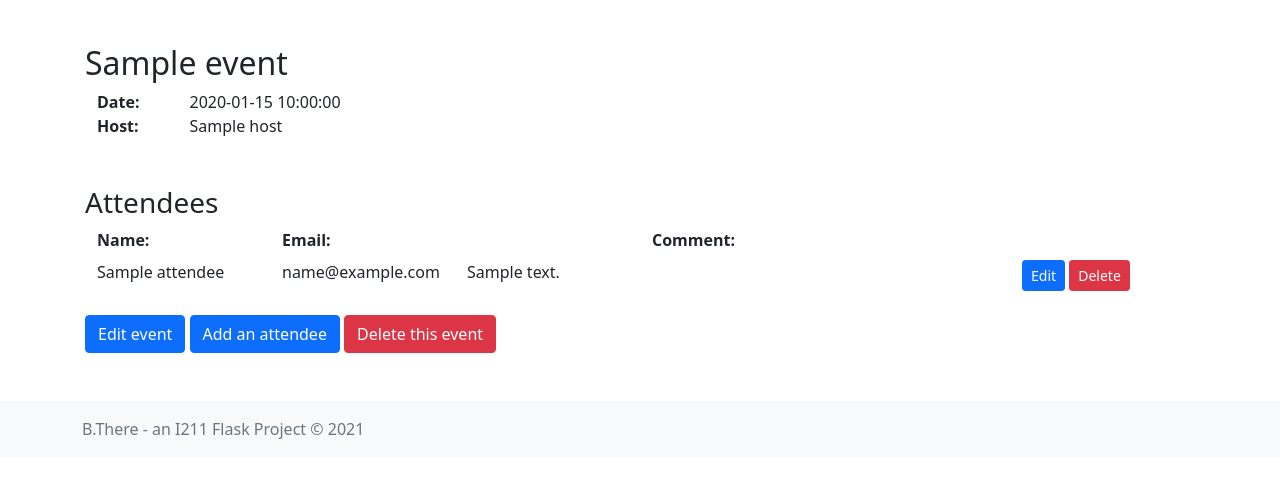
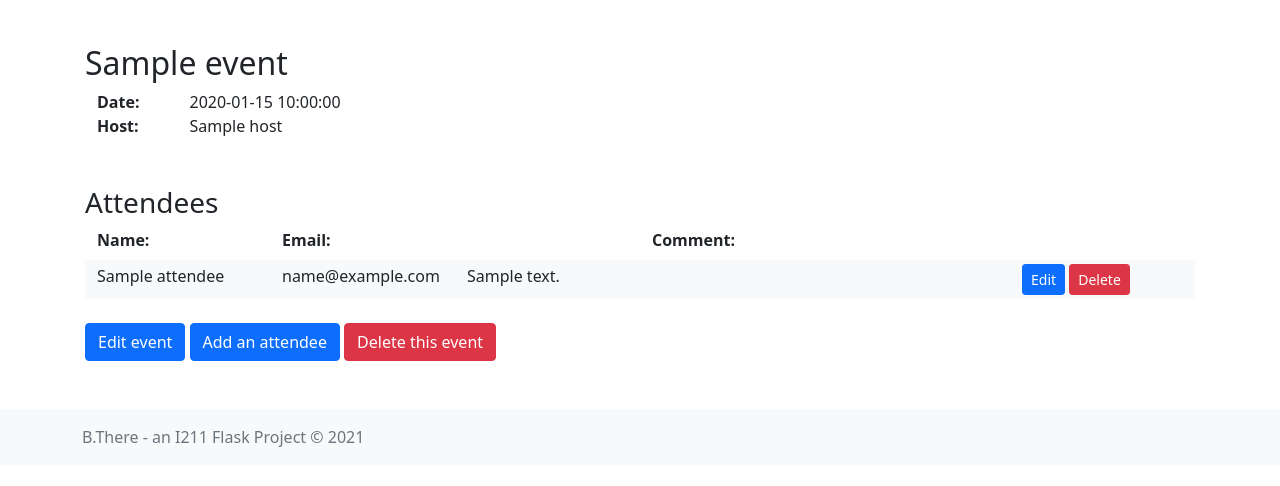
Before and after one commit to simlee009/i211_flask, a Flask app: template templates/event.html in a window 1280 px wide. Shown: the part 56-542 px from the top of the page. Run offline with Flask 2, Linux system fonts and the light colour scheme; the template is opened without the code that fills it: most values are stand-ins (such as "Sample title", 1, 10 or a date in 2020).

Commit message:
Small tweak to shade display of data rows
Added a light gray background shading and some padding to the lists of
events and attendees so that they're easier to read.

```diff
--- a/templates/event.html
+++ b/templates/event.html
@@ -24,7 +24,7 @@
         <div class="col-6"><strong>Comment:</strong></div>
     </div>
     {% for attendee in attendees %}
-    <div class="row my-2">
+    <div class="row my-2 py-1 bg-light">
         <div class="col-2">{{ attendee['name'] }}</div>
         <div class="col">{{ attendee['email'] }}</div>
         <div class="col-6">{{ attendee['comment']}} </div>
--- a/templates/events.html
+++ b/templates/events.html
@@ -9,7 +9,7 @@
         <div class="col"><strong>Event</strong></div>
     </li>
 {% for event in events: %}
-    <li class="row pb-sm-3 pb-md-0">
+    <li class="row pb-sm-3 pb-md-0 my-2 py-1 bg-light">
         <div class="col-md-2 text-nowrap">{{ event['date'] }}</div>
         <div class="col"><a href="{{ url_for('view_event', event_id=event['id']) }}">{{ event['name'] }}</a></div>
     </li>
```
